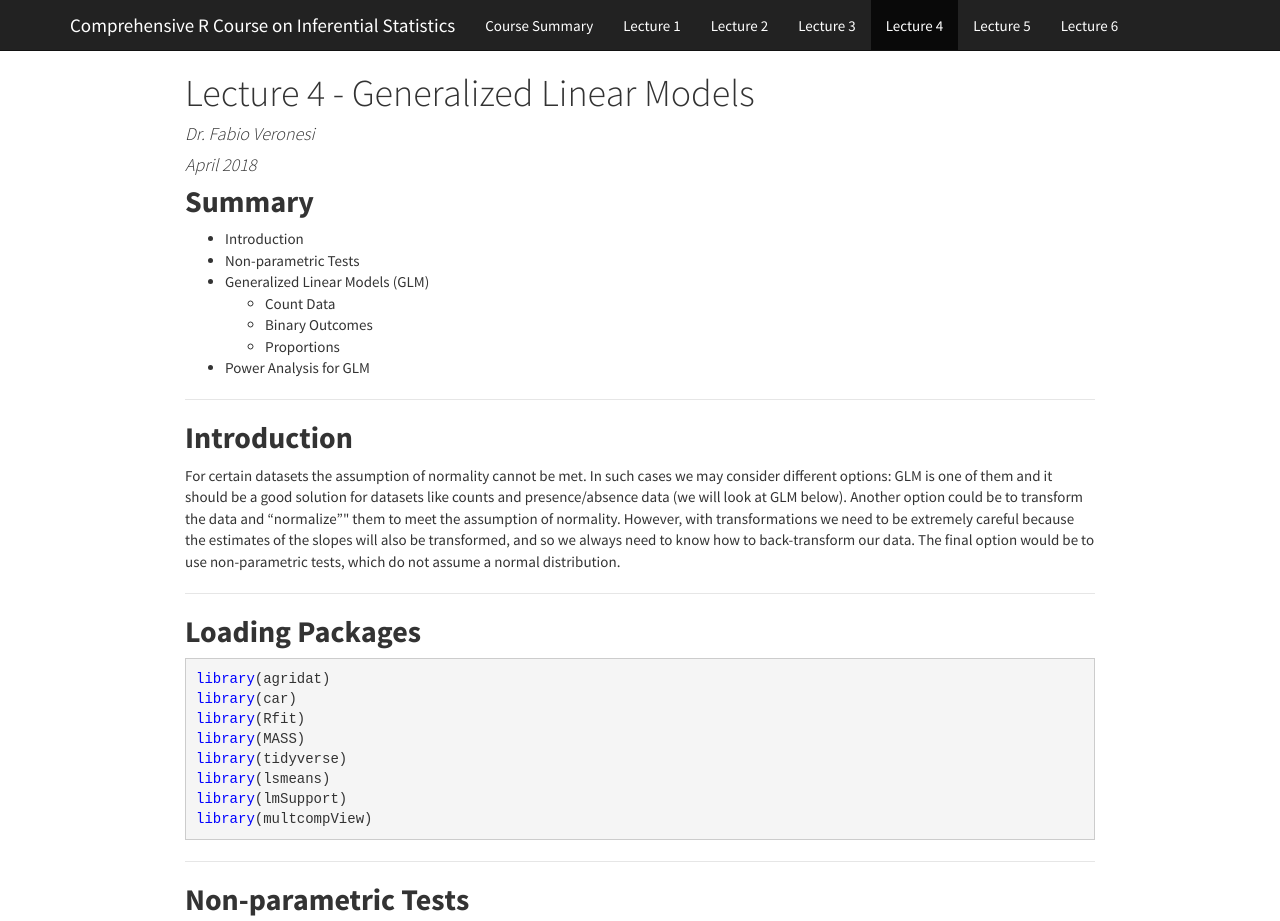
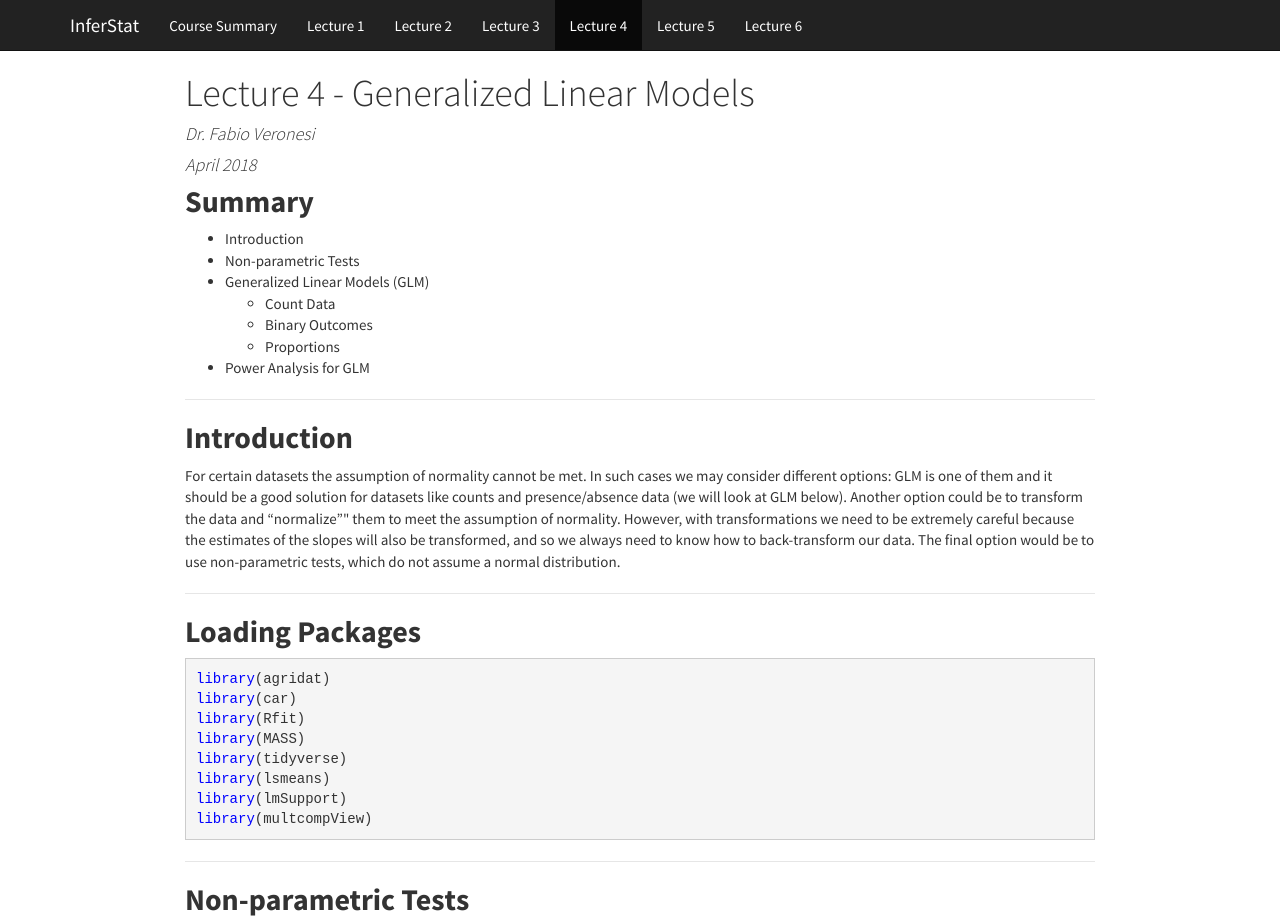
Before and after one commit to fveronesi/fveronesi.github.io, a plain HTML site: page Lecture4-GLM.html in a window 1280 px wide. Shown: the top 921 px of the page. Drawn offline with nearby package versions, Linux system fonts and the light colour scheme; some packages are replaced by stand-ins of ours.

Commit message:
Update Lecture4-GLM.html

```diff
--- a/Lecture4-GLM.html
+++ b/Lecture4-GLM.html
@@ -174,7 +174,7 @@ $(document).ready(function () {
         <span class="icon-bar"></span>
         <span class="icon-bar"></span>
       </button>
-      <a class="navbar-brand" href="index.html">Comprehensive R Course on Inferential Statistics</a>
+      <a class="navbar-brand" href="index.html">InferStat</a>
     </div>
     <div id="navbar" class="navbar-collapse collapse">
       <ul class="nav navbar-nav">
```
